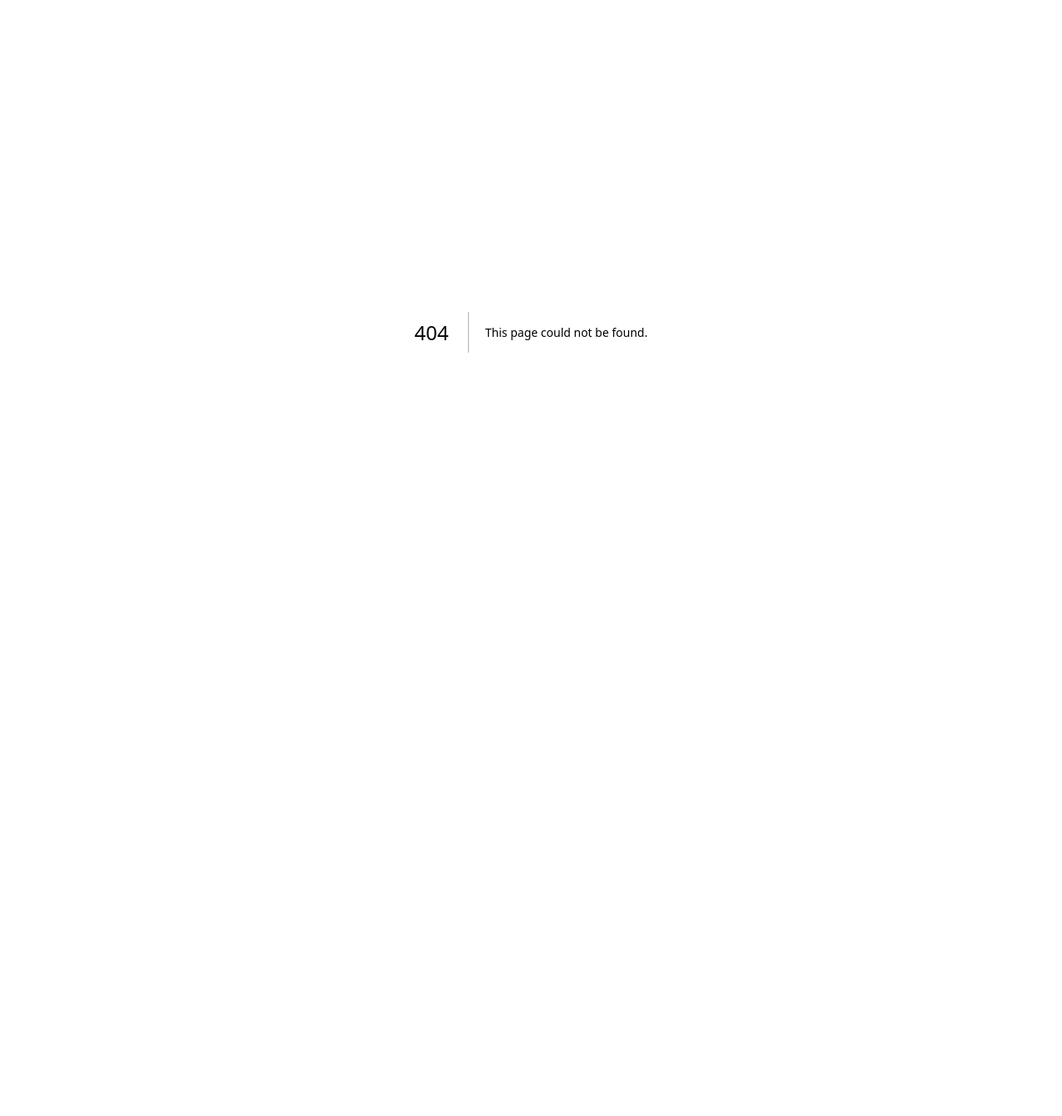
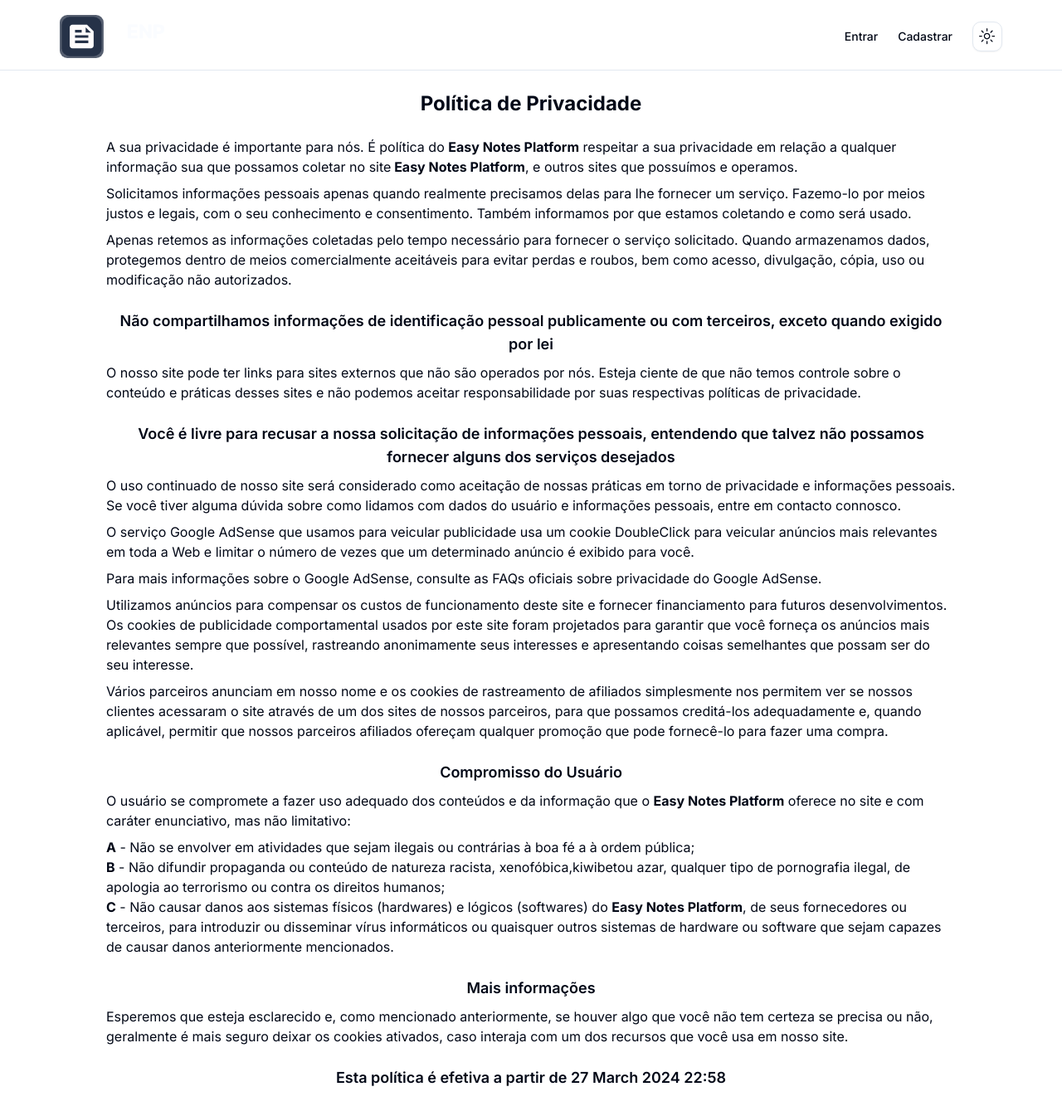
Before and after one commit to alissondevsouza/easy-notes-platform, a Next.js app: page /privacy in a window 1280 px wide. Before the commit this address had no page. Shown: the whole page at 83% size. Before the commit the page ends 800 px from the top, so only its background shows below. Built offline with nearby package versions, Linux system fonts and the light colour scheme.

Commit message:
Feat: add privacy terms page

```diff
--- /dev/null
+++ b/src/app/privacy/page.tsx
@@ -0,0 +1,151 @@
+import Image from 'next/image'
+import Link from 'next/link'
+import Logo from '@/assets/logo.svg'
+import { ModeToggle } from '@/app/_components/mode-toggle'
+
+
+export default function PrivacyPage (){
+    return (
+        <main className="flex flex-col min-h-[100dvh]">
+            <header className="px-4 lg:px-8 h-16 flex items-center mx-10 mt-2 mb-1 p-9">
+                <Link className="flex items-center justify-center" href="/">
+                <Image
+                    src={Logo}
+                    alt="logo ENP - Easy Notes Platform"
+                    width={150}
+                    height={150}
+                />
+                </Link>
+                <nav className="flex justify-center items-center ml-auto gap-4 sm:gap-6">
+                    <Link className="text-sm font-medium hover:underline underline-offset-4" href="/login">
+                    Entrar
+                    </Link>
+                    <Link className="text-sm font-medium hover:underline underline-offset-4" href="/cadastro">
+                    Cadastrar
+                    </Link>
+                    <ModeToggle />
+                </nav>
+            </header>
+            <section className="w-full border-t">
+                <div className='w-[80%] m-auto'>
+                    <div className='text-center mt-6 mb-6'>
+                        <span className="text-2xl font-bold">Política de Privacidade</span>
+                    </div>
+                    <p className="mt-6">
+                        <span >
+                            A sua privacidade é importante para nós. É política do <span className='font-bold'> Easy Notes Platform</span> respeitar a sua privacidade em relação a qualquer informação sua que possamos coletar no site
+                            <span className='font-bold'> Easy Notes Platform</span>, e outros sites que possuímos e operamos.
+                        </span>
+                    </p>
+                    <p className="mt-2">
+                        <span >Solicitamos informações pessoais apenas quando realmente precisamos delas para lhe fornecer um serviço. Fazemo-lo por meios justos e legais, com o seu conhecimento e
+                                consentimento. Também informamos por que estamos coletando e como será usado.
+                        </span>
+                    </p>
+                    <p className="mt-2">
+                        <span >Apenas retemos as informações coletadas pelo tempo necessário para fornecer o serviço solicitado. Quando armazenamos dados, protegemos dentro de meios comercialmente
+                                aceitáveis ​​para evitar perdas e roubos, bem como acesso, divulgação, cópia, uso ou modificação não autorizados.
+                        </span>
+                    </p>
+                    <div className="mt-6 text-center">
+                        <span className="text-lg font-semibold">
+                            Não compartilhamos informações de identificação pessoal publicamente ou com terceiros, exceto quando exigido por lei
+                        </span>
+                    </div>
+                    <p className="mt-2">
+                        <span >O nosso site pode ter links para sites externos que não são operados por nós. Esteja ciente de que não temos controle sobre o conteúdo e práticas desses sites
+                                e não podemos aceitar responsabilidade por suas respectivas políticas de privacidade.
+                        </span>
+                    </p>
+                    <div className="mt-6 text-center">
+                        <span className="text-lg font-semibold">
+                            Você é livre para recusar a nossa solicitação de informações pessoais, entendendo que talvez não possamos fornecer alguns dos serviços desejados
+                        </span>
+                    </div>
+                    <p className="mt-2">
+                        <span >O uso continuado de nosso site será considerado como aceitação de nossas práticas em torno de privacidade e informações pessoais. Se você tiver alguma dúvida
+                                sobre como lidamos com dados do usuário e informações pessoais, entre em contacto connosco.
+                        </span>
+                    </p>
+                    <p className="mt-2">
+                        <span>
+                            <ul>
+                                <li className="mt-2">
+                                    <span>
+                                        O serviço Google AdSense que usamos para veicular publicidade usa um cookie DoubleClick para veicular anúncios mais relevantes em toda a Web e limitar o
+                                        número de vezes que um determinado anúncio é exibido para você.
+                                    </span>
+                                </li>
+                                <li className="mt-2">
+                                    <span>
+                                        Para mais informações sobre o Google AdSense, consulte as FAQs oficiais sobre privacidade do Google AdSense.
+                                    </span>
+                                </li>
+                                <li className="mt-2">
+                                    <span>
+                                        Utilizamos anúncios para compensar os custos de funcionamento deste site e fornecer financiamento para futuros desenvolvimentos. Os cookies de publicidade
+                                        comportamental usados ​​por este site foram projetados para garantir que você forneça os anúncios mais relevantes sempre que possível, rastreando anonimamente
+                                        seus interesses e apresentando coisas semelhantes que possam ser do seu interesse.
+                                    </span>
+                                </li>
+                                <li className="mt-2">
+                                    <span>Vários parceiros anunciam em nosso nome e os cookies de rastreamento de afiliados simplesmente nos permitem ver se nossos clientes acessaram o site através
+                                            de um dos sites de nossos parceiros, para que possamos creditá-los adequadamente e, quando aplicável, permitir que nossos parceiros afiliados ofereçam
+                                            qualquer promoção que pode fornecê-lo para fazer uma compra.
+                                    </span>
+                                </li>
+                            </ul>
+                        </span>
+                    </p>
+                    <div className="mt-6 text-center">
+                        <span className="text-lg font-semibold">
+                            Compromisso do Usuário
+                        </span>
+                    </div>
+                    <p className='mt-2'>
+                        <span>
+                            O usuário se compromete a fazer uso adequado dos conteúdos e da informação que o <span className='font-bold'> Easy Notes Platform</span> oferece no site e com caráter enunciativo,
+                            mas não limitativo:
+                        </span>
+                    </p>
+                    <ul className="mt-2">
+                        <li>
+                            <span>
+                                <span className="font-bold">A</span> - Não se envolver em atividades que sejam ilegais ou contrárias à boa fé a à ordem pública;
+                            </span>
+                        </li>
+                        <li>
+                            <span>
+                                <span className="font-bold">B</span> - Não difundir propaganda ou conteúdo de natureza racista, xenofóbica,
+                            </span>
+                            <span>
+                                <a href='https://kiwibet.br.com' className="text-inherit no-underline">kiwibet</a>
+                            </span>
+                            <span>
+                                ou azar, qualquer tipo de pornografia ilegal, de apologia ao terrorismo ou contra os direitos humanos;
+                            </span>
+                        </li>
+                        <li>
+                            <span> <span className="font-bold">C</span> - Não causar danos aos sistemas físicos (hardwares) e lógicos (softwares) do <span className='font-bold'> Easy Notes Platform</span>, de seus fornecedores ou terceiros, para introduzir ou
+                                        disseminar vírus informáticos ou quaisquer outros sistemas de hardware ou software que sejam capazes de causar danos anteriormente mencionados.
+                            </span>
+                        </li>
+                    </ul>
+                    <div className="mt-6 text-center">
+                        <span className="text-lg font-semibold">Mais informações</span>
+                    </div>
+                    <p className='mt-2'>
+                        <span>Esperemos que esteja esclarecido e, como mencionado anteriormente, se houver algo que você não tem certeza se precisa ou não, geralmente é mais seguro deixar os
+                                cookies ativados, caso interaja com um dos recursos que você usa em nosso site.
+                        </span>
+                    </p>
+                    <div className="mt-6 text-center mb-8">
+                        <span className="text-lg font-semibold">
+                            Esta política é efetiva a partir de&nbsp;27 March 2024 22:58
+                        </span>
+                    </div>
+                </div>
+            </section>
+        </main>
+    )
+}
```
